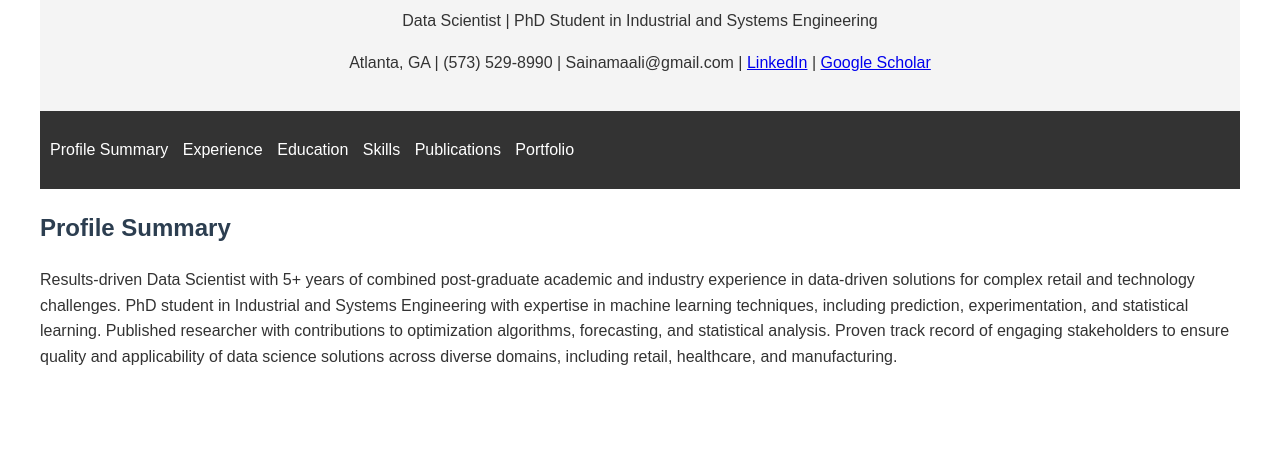
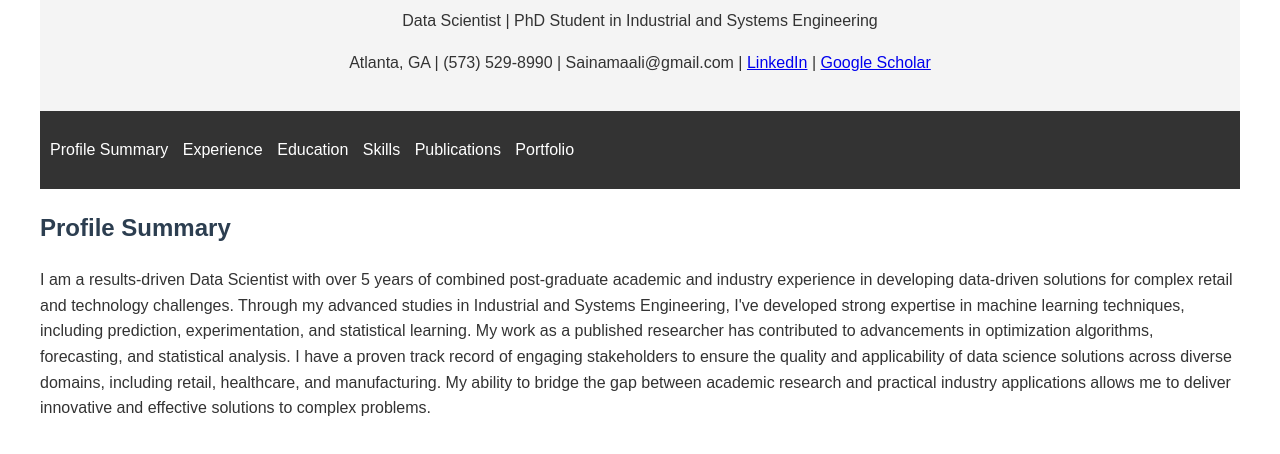
Before and after one commit to SainaPolis/SainaPolis.github.io, a plain HTML site: page index.html in a window 1280 px wide. Shown: the part 126-580 px from the top of the page. Drawn offline with Linux system fonts and the light colour scheme.

Commit message:
Update index.html

```diff
--- a/index.html
+++ b/index.html
@@ -70,7 +70,7 @@
     <main>
         <section id="profile" class="tab-content active">
             <h2>Profile Summary</h2>
-            <p>Results-driven Data Scientist with 5+ years of combined post-graduate academic and industry experience in data-driven solutions for complex retail and technology challenges. PhD student in Industrial and Systems Engineering with expertise in machine learning techniques, including prediction, experimentation, and statistical learning. Published researcher with contributions to optimization algorithms, forecasting, and statistical analysis. Proven track record of engaging stakeholders to ensure quality and applicability of data science solutions across diverse domains, including retail, healthcare, and manufacturing.</p>
+            <p>I am a results-driven Data Scientist with over 5 years of combined post-graduate academic and industry experience in developing data-driven solutions for complex retail and technology challenges. Through my advanced studies in Industrial and Systems Engineering, I've developed strong expertise in machine learning techniques, including prediction, experimentation, and statistical learning. My work as a published researcher has contributed to advancements in optimization algorithms, forecasting, and statistical analysis. I have a proven track record of engaging stakeholders to ensure the quality and applicability of data science solutions across diverse domains, including retail, healthcare, and manufacturing. My ability to bridge the gap between academic research and practical industry applications allows me to deliver innovative and effective solutions to complex problems.</p>
         </section>
 
 
```
